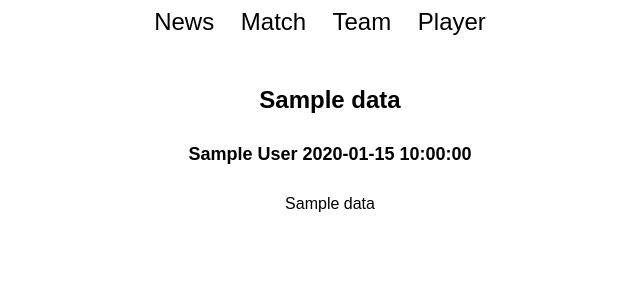
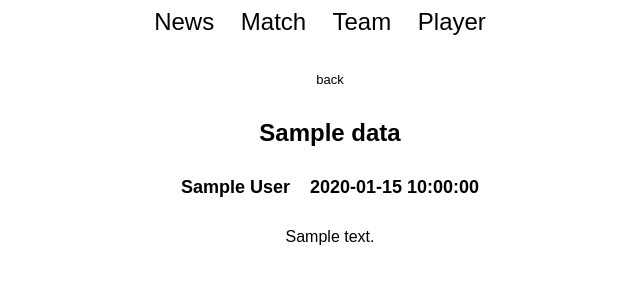
Before and after one commit to lawy623/db_proj, a Flask app: template templates/news.html in a window 1280 px wide. Shown: the top 300 px of the page, without its empty margins (310-950 px from the left). Run offline with Flask 2, Linux system fonts and the light colour scheme; the template is opened without the code that fills it: most values are stand-ins (such as "Sample title", 1, 10 or a date in 2020); parts of the project's set-up code (start-up, migrations or seed data) failed here and were passed over.

Commit message:
new.html

```diff
--- a/templates/news.html
+++ b/templates/news.html
@@ -29,15 +29,16 @@
     <br><br><br>
 
     <div><center>
+        <a href="home"><font size="2pt">back</a><br><br>
         <div>
             <h1><font size="5pt"> {{data.title}} </h1>
             <h2><font size="4pt">
-                <span>{{data.author}}</span>
+                <span>{{data.author}}</span>&nbsp&nbsp&nbsp
                 <span>{{data.date}}</span>
             </h2>
         </div>
-        <div>
-            <p><font size="3pt">{{data.title}}</p>
+        <div style="width: 50%">
+            <p><font size="3pt">{{data.content}}</p>
         </div>
     </center></div>
 
```
